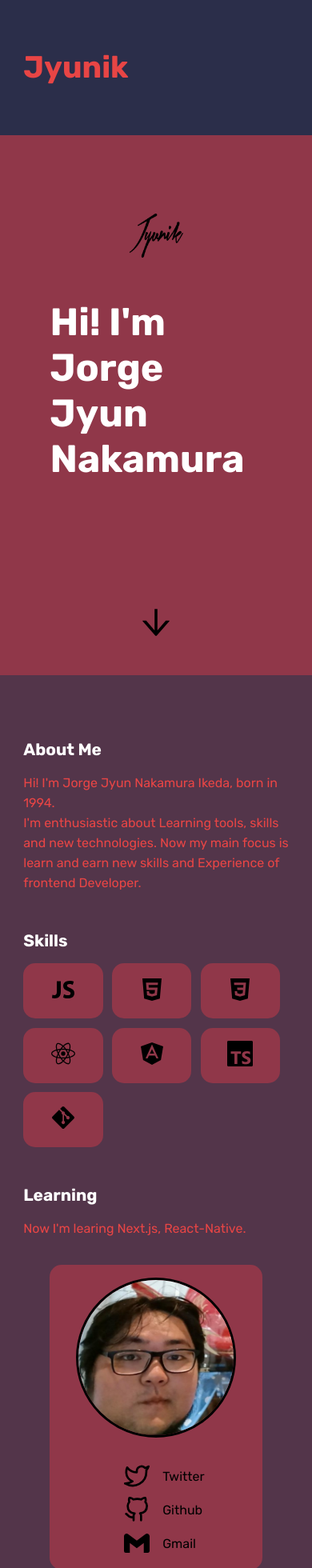
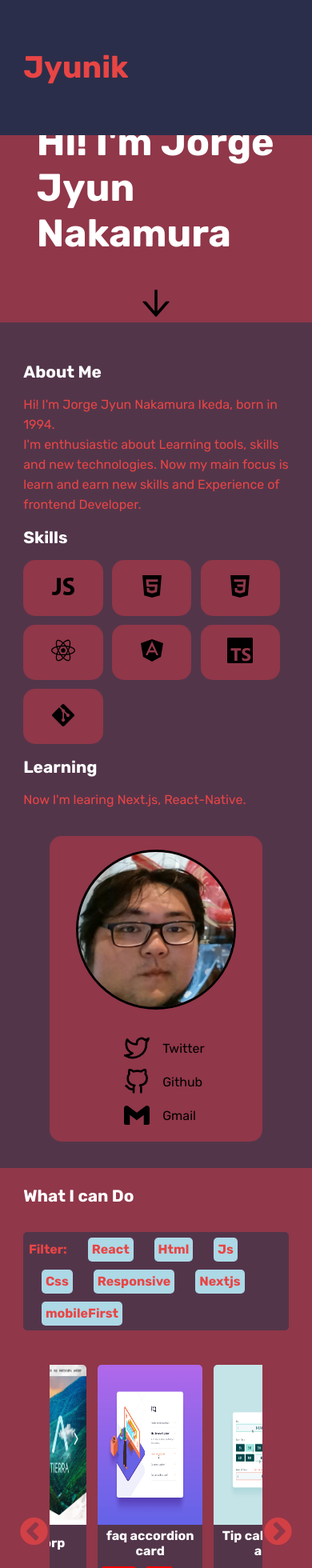
Before and after one commit to jyunakaike/Portfolio, a React app: page / in a window 390 px wide. Shown: the top 1960 px of the page at 80% size. Built offline with nearby package versions, Linux system fonts and the light colour scheme.

Commit message:
feat: responsive design basic

```diff
--- a/src/Components/Experience/Cards/styles.css
+++ b/src/Components/Experience/Cards/styles.css
@@ -1,11 +1,14 @@
 /* card */
 .Experience-card{
-    width: 70%;
+    width: 90%;
+    /* width: 60%; */
     height:400px;
     /* border: solid 1px black; */
-    border-radius: 5px;
+    border-radius: 15px;
+    /* background-color: aqua; */
 
-    margin-right: 2.5%;
+    /* margin-right: 2.5%; */
+
     display: flex;
         flex-direction: column;
 }
@@ -79,11 +82,10 @@
 
 
 @media (max-height:720px) {
+    .Experience-card{
+        width: 60%;
+        height:18rem;
 
-    .Experience-card{
-        width: 70%;
-        height:250px;
-        /* border: solid 1px black; */
         border-radius: 5px;
 
         margin-right: 2.5%;
@@ -103,6 +105,5 @@
             align-items: center;
             gap:10px;
             flex-wrap: wrap;
-
     }
 }
--- a/src/Components/Experience/index.js
+++ b/src/Components/Experience/index.js
@@ -32,11 +32,7 @@ export const Experience = () => {
       : setShowEtiquete([...showEtiquete, etiquete])
   }
 
-  // const logdeletiquete = (item) =>{
-  //   console.log(item)
-  // }
-
-  console.log(showEtiquete)
+  // console.log(showEtiquete)
 
   return (
     <section className='Experience-bg' >
@@ -44,25 +40,6 @@ export const Experience = () => {
         <div className='Experience-detail-container'>
           <div className='Experience-header'>
             <h2>What I can Do</h2>
-
-            <div className='Experience-container-input' >
-              <div className='Experience-input'>
-
-                {/* <div className='Experience-input-container'>
-                  <div className='Experience-input-container-1'>
-                    {
-                      (showEtiquete)
-                        ?
-                        showEtiquete.map(etiquete => <div key={etiquete} className='Experience-input-container-filter' >{etiquete} <ImCross onClick={()=>clearFilterItem(etiquete)}/></div>)
-                        :
-                        null
-                    }
-                  </div>
-                  <div className='Experience-input-container-2'>
-                    <ImCross onClick={clearFilter} />
-                  </div>
-                </div> */}
-              </div>
             <div className='Experience-filters'>
               Filter:
               <div className={(showEtiquete.includes('react')) ? 'Experience-filters-button-active' : 'Experience-filters-button'} onClick={() => filterEtiquete("react")}>React</div>
@@ -73,8 +50,6 @@ export const Experience = () => {
               <div className={(showEtiquete.includes('nextjs')) ? 'Experience-filters-button-active' : 'Experience-filters-button'} onClick={() => filterEtiquete("nextjs")}>Nextjs</div>
               <div className={(showEtiquete.includes('mobilefirst')) ? 'Experience-filters-button-active' : 'Experience-filters-button'} onClick={() => filterEtiquete("mobilefirst")}>mobileFirst</div>
             </div>
-            </div>
-
           </div>
 
           <SliderImage listCards={listCards} >
--- a/src/Components/Experience/style.css
+++ b/src/Components/Experience/style.css
@@ -5,7 +5,7 @@
 
 .Experience-container{
     width: 90%;
-    height: 90vh;
+    height: 100vh;
     margin: 0 auto;
     padding: 0 2.5%;
 
@@ -18,7 +18,7 @@
         /* align-items: center; */
 }
 .Experience-detail-container {
-    margin-top: 10%;
+    margin-top: 7%;
     margin-bottom: 5%;
 
     /* LayTest  */
@@ -132,13 +132,6 @@
     font-weight: 800;
 }
 
-/* .Experience-filters span{
-    height: 30px;
-    border-radius: 5px;
-    background-color: lightblue;
-
-    padding: 5px
-} */
 .Experience-filters-button{
     height: 30px;
     border-radius: 5px;
@@ -169,23 +162,6 @@
     margin-left: 1rem;
 }
 
-
-/* .Experience-card-container{
-    width: 100%; */
-
-    /* height: 80%; */
-    /* height: 72%; */
-
-
-    /* laytest */
-    /* background-color: aqua; */
-    /* background-color: var(--brown); */
-    /* border-radius: 20px; */
-
-    /* display:flex;  */
-        /* justify-content: center; */
-/* } */
-
 @media (max-height:720px) {
     .Experience-header{
         width: 100%;
@@ -199,28 +175,25 @@
 
 
 @media (max-width:750px) {
-    .Experience-container-input{
-        width: 100%;
-        height: 100%;
-        margin-bottom: 40px;
+    .Experience-container{
+        width: 90%;
+        height: auto;
+        margin: 0 auto;
+        padding: 0 2.5%;
+
+        /* layTest */
+        /* background-color: chartreuse; */
 
         display: flex;
             flex-direction: column;
-            justify-content: space-between;
-        border-radius: 20px;
-        /* background-color: aqua; */
+            justify-content: flex-start;
+            /* align-items: center; */
+    }
+    .Experience-header{
+        margin-bottom: 13%;
+    }
+    .Experience-header h2{
+        margin-bottom: 10%;
     }
 
-    .Experience-input{
-        width: 100%;
-        height: 50%;
-        /* margin-bottom: 5%; */
-        /* display:none; */
-    }
-
-    /* .Experience-filters{
-        width: 100%;
-        height: 50%;
-        display:none;
-    } */
 }
--- a/src/Components/Footer/index.js
+++ b/src/Components/Footer/index.js
@@ -7,9 +7,9 @@ export const Footer = () => {
             <div className='footer-container'>
                 <div className='footer-container--title'> Contacts </div>
                 <ul className='footer-container--list'>
-                    <li>twitter</li>
+                    {/* <li>twitter</li>
                     <li>Email</li>
-                    <li>Instagram</li>
+                    <li>Instagram</li> */}
                 </ul>
             </div>
         </footer>
--- a/src/Components/Introduction/style.css
+++ b/src/Components/Introduction/style.css
@@ -62,7 +62,7 @@
 
 @media (max-width: 770px) {
     .Intro-container {
-        height: 100vh;
+        height: auto;
         width: 90%;
         margin: 0 auto;
         padding: 0 2.5%;
@@ -75,31 +75,39 @@
     }
 
     .Intro-Detail {
-        position: absolute;
-        top: 15%;
-        width: 40%;
+        /* position: absolute; */
+        top: 18%;
+        width: 80%;
         height: 40%;
         display: flex;
         justify-content: center;
         align-items: center;
+        /* margin-bottom: 10%; */
+        margin-top: 40%;
         /* background-color: blue; */
         /* background-color: white; */
+        display: none;
     }
 
     .Intro-Title {
-        width: 80%;
+        width: 100%;
         height: 90%;
         display: flex;
-        margin-top: 40%;
+        margin-top: 25%;
+        margin-bottom: 20%;
+        padding: 20% 5% 5% 5%;
+
         flex-direction: column;
         justify-content: center;
         align-items: flex-start;
         /* background-color: rebeccapurple; */
+        border-radius: 15px;
+
     }
 
     .Intro-ArrowDown {
         position: absolute;
-        bottom: 5%;
+        bottom: 0%;
         width: 3rem;
         height: 3rem;
     }
--- a/src/Components/Me/index.js
+++ b/src/Components/Me/index.js
@@ -32,7 +32,7 @@ export const Me = () => {
                     <div>
                         <h2>Skills</h2>
                         <div className='Skills-container'>
-                            <div><IoLogoJavascript className='Skills-icon'/> <p>JavaScript</p> </div>
+                            <div><IoLogoJavascript className='Skills-icon' /> <p>JavaScript</p> </div>
                             <div><IoLogoHtml5 className='Skills-icon' /> <p>Html</p></div>
                             <div><IoLogoCss3 className='Skills-icon' /><p>Css</p></div>
                             <div><IoLogoReact className='Skills-icon' /><p>React</p></div>
@@ -41,9 +41,8 @@ export const Me = () => {
                             <div><FaGitAlt className='Skills-icon' /><p>Git</p></div>
                         </div>
 
-                        {/* <p>
-                            JavaScript, React,  Html, CSS, Git, Angular, TypeScript
-                        </p> */}
+                    </div>
+                    <div>
                         <h2>Learning</h2>
                         <p>
                             Now I'm learing Next.js, React-Native.
--- a/src/Components/Me/style.css
+++ b/src/Components/Me/style.css
@@ -14,14 +14,13 @@
         /* flex-direction: column; */
         justify-content: space-between;
         /* align-items: center; */
-
 }
 /* About-detail */
 
 .About-detail{
     width: 50%;
-    height: 70%;
-    margin-top: 10%;
+    height: 80%;
+    margin-top: 7%;
     /* background-color: blanchedalmond; */
     display: flex;
         flex-direction: column;
@@ -30,7 +29,7 @@
 }
 
 .About-detail h2{
-    margin: 3rem 0;
+    /* margin: 3rem 0; */
     font-size: 1.3rem;
     margin-bottom: 5%;
 }
@@ -203,7 +202,9 @@
             justify-content: space-around;
         color: var(--red);
     }
-
+    .About-detail div h2 {
+        margin-top: 5%;
+    }
 
     /* skill */
 
@@ -224,15 +225,6 @@
         text-align: center;
         border-radius: 15px;
     }
-
-
-
-
-
-
-
-
-
     .About-contact{
         width: 80%;
         height: 70%;
@@ -248,10 +240,6 @@
         color: white;
         border-radius: 15px;
     }
-
-
-
-
     .About-contact img{
         /* width: 40%;
         max-width: 200px;
--- a/src/Components/Slider/index.js
+++ b/src/Components/Slider/index.js
@@ -46,17 +46,43 @@ export const SliderImage = ({ children }) => {
     let settings = {
         dot: true,
         centerMode: true,
-        centerPadding: '100px',
+        centerPadding: '60px',
+
         infinite: true,
         speed: 500,
         slidesToShow: 2,
         slidesToScroll: 1,
         cssEase: "linear",
+        responsive: [
+            {
+                breakpoint: 1024,
+                settings: {
+                    dots: true,
+                    slidesToShow: 2,
+                    // slidesToScroll:4,
+                    infinite: true,
+                    // centerMode: true,
+                    // centerPadding: '60px',
+                }
+            },
+            {
+                breakpoint: 770,
+                settings: {
+                    dots: true,
+                    slidesToShow: 1,
+                    slidesToScroll: 1,
+                    infinite: true,
+                    centerMode: true,
+                    // centerPadding: '20rem',
+                    // centerPadding: '0%',
+                }
+            }
+        ],
         NextArrow: <NextArrow />,
         prevArrow: <PrevArrow />,
     }
     return (
-        <Slider {...settings}>
+        <Slider className='slider-container' {...settings}>
             {children}
         </Slider>
     )
--- a/src/Components/Slider/styles.css
+++ b/src/Components/Slider/styles.css
@@ -1,36 +1,35 @@
-/* .slick-arrow { */
-    /* position: absolute; */
-    /* bottom: -40px; */
-    /* height: 5%; */
-    /* background-repeat: no-repeat; */
-/* } */
+.slider-container {
+    width: 90%;
+    /* height: 100%; */
+    /* background-color: aqua; */
+    margin: 10% auto;
 
+}
 
-.slick-prev{
+.slick-prev {
     left: -40px;
 }
 
-.slick-prev:before{
-    font-size: 40px ;
+.slick-prev:before {
+    font-size: 40px;
     color: var(--red);
 
 }
 
-.slick-next{
+.slick-next {
     right: -20px;
 }
 
 .slick-next:before {
-    font-size: 40px ;
+    font-size: 40px;
     color: var(--red);
-
 }
 
-/* .slick-prev:before, .slick-next:before {
-    display: none;
-    width: 20%;
-    height: 20%;
-    color: red;
-    size: 50px;
-
-} */
+@media (max-width:750px) {
+    .slider-container {
+        width: 80%;
+        height: 50%;
+        /* background-color: aqua; */
+        /* margin: 25% auto; */
+    }
+}
```
Also changed, not shown: src/Components/Experience/Cards/index.js (+2 -7 lines), 1 other file (tests, documents, lock files or other folders). Lines whose indentation alone changed are shown as unchanged.
